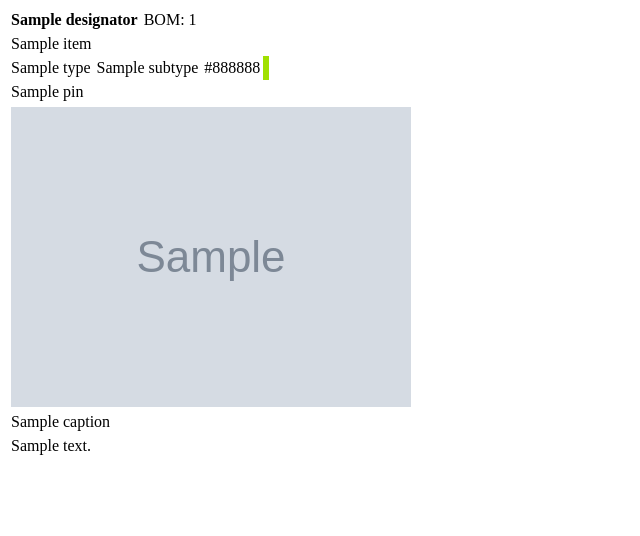
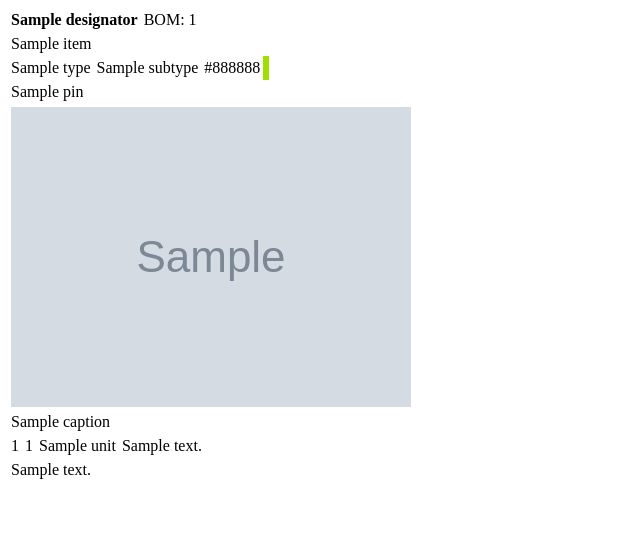
Before and after one commit to wireviz/WireViz, a Python web app: template src/wireviz/templates/connector.html in a window 1280 px wide. Shown: the top 536 px of the page, without its empty margins (0-640 px from the left). Run offline with Jinja, Linux system fonts and the light colour scheme; the template is opened without the code that fills it: most values are stand-ins (such as "Sample title", 1, 10 or a date in 2020); grey boxes marked "Sample" are stand-in pictures.

Commit message:
connector: support additional_components

```diff
--- /dev/null
+++ b/src/wireviz/templates/additional_components.html
@@ -0,0 +1,16 @@
+<table border="0" cellborder="0" cellpadding="3" cellspacing="0" >
+  {% for subitem in additional_components %}
+  <tr>
+    {% if subitem.bom_entry.id %}
+    <td align="right" > {{ subitem.bom_entry.id }} </td>
+    {% endif %}
+    <td align="right" > {{ subitem.bom_entry.qty.number }} </td>
+    {% if subitem.bom_entry.qty.unit %}
+    <td align="left"  > {{ subitem.bom_entry.qty.unit }} </td>
+    {% else %}
+    <td align="left"  > </td>
+    {% endif %}
+    <td align="left"  > {{ subitem.bom_entry.description }} </td>
+  </tr>
+  {% endfor %}
+</table>
--- a/src/wireviz/templates/connector.html
+++ b/src/wireviz/templates/connector.html
@@ -69,6 +69,13 @@
   </tr>
   {% endif %}
   <!-- Additional Components !-->
+  {% if additional_components %}
+  <tr>
+    <td>
+      {% include "additional_components.html" %}
+    </td>
+  </tr>
+  {% endif %}
   <!-- Notes !-->
   {% if line_notes %}
   <tr>
--- a/src/wireviz/wv_graphviz.py
+++ b/src/wireviz/wv_graphviz.py
@@ -111,6 +111,7 @@ def gv_node_connector(connector: Connector) -> Table:
         'color_len': len(connector.color),
         'image': connector.image,
         'line_notes': html_line_breaks(connector.notes),
+        'additional_components': connector.additional_components,
     }
     # TODO: extend connector style support
     is_simple_connector = connector.style == 'simple'
```
